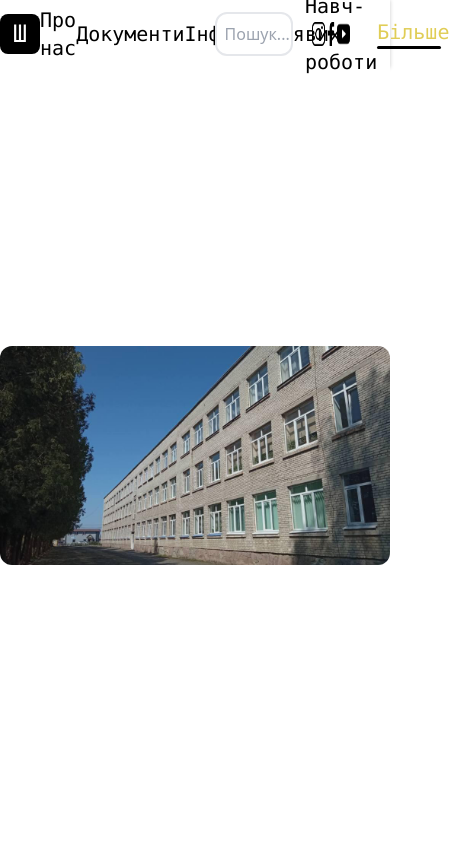
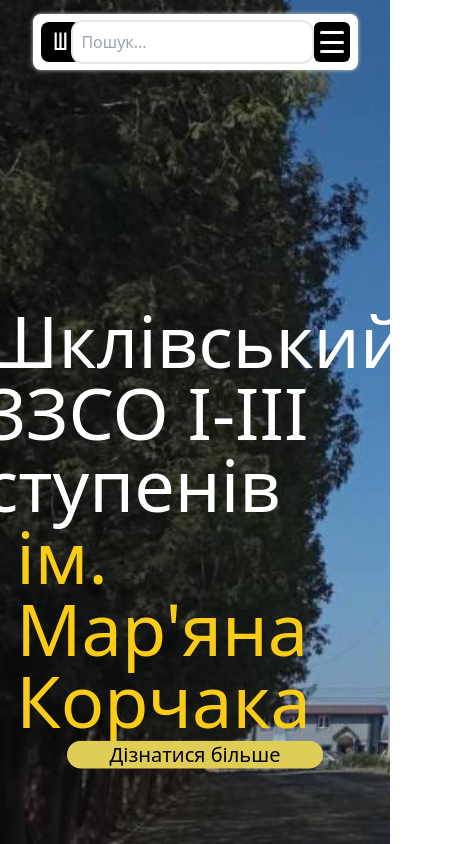
Before and after one commit to Maksimgnam/school, a React (Vite) app: page /home in a window 390 px wide. Shown: the whole page, 449 px wide, since content can reach past the window. Built offline with nearby package versions, Linux system fonts and the light colour scheme.

Commit message:
fix bug with text and change design and add adaptive to header

```diff
--- a/src/App.jsx
+++ b/src/App.jsx
@@ -3,7 +3,6 @@ import './App.css'
 import Header from './components/Header/Header';
 import Homepage from './components/HomePage/Homepage';
 import { BrowserRouter, Route, Routes } from 'react-router-dom';
-import ImagePage from './components/ImagePage/ImagePage';
 import PrePage from './components/PrePage/PrePage';
 
 
--- a/src/components/Header/Header.jsx
+++ b/src/components/Header/Header.jsx
@@ -8,35 +8,38 @@ import youtube from '../Images/youtube.png';
 
 const Header = () => {
     return (
-        <div className='h-8vh w-full shadow-header flex items-center justify-between '>
-            <div className='w-3/6  h-full flex items-center justify-around'>
+        <div className='w-full h-10vh flex items-center justify-center'>
+
+
+            <div className=' w-10/12 h-14 bg-white shadow-header flex items-center justify-between rounded-lg pl-2 header'>
+                <div className='min  h-full flex items-center '>
                     <Logo />
-                <div className='w-5/6 h-11 rounded-3xl flex  items-center justify-between '>
+                    <div className='w-auto  min-w-links h-11 rounded-3xl flex  items-center justify-between relative left-4 '>
                         <Link>
-                        <p className='text-xl font-mono'>Про нас</p>
+                            <p className='text-xl text-black font-mono'>Про нас</p>
                         </Link>
                         <Link>
-                        <p className='text-xl font-mono'>Документи</p>
+                            <p className='text-xl text-black font-mono'>Документи</p>
                         </Link>
                         <Link>
-                        <p className='text-xl font-mono'>Інформація</p>
+                            <p className='text-xl text-black font-mono'>Інформація</p>
                         </Link>
                         <Link>
-                        <p className='text-xl font-mono'>Навч-вих роботи</p>
+                            <p className='text-xl text-black font-mono'>Навч-вих роботи</p>
                         </Link>
-                    <div className='w-20  '>
+                        <a className='w-20  '>
                             <Link>
                                 <p className='text-xl text-button font-mono '>Більше</p>
                             </Link>
                             <div className='w-16 h-line bg-black rounded-lg'></div>
-                    </div>
+                        </a>
 
                     </div>
 
                 </div>
 
-            <input type="text" placeholder='Пошук...' className='w-1/5 h-11 bg-white border-2  border-gray-200 rounded-xl outline-none pl-2' />
-            <div className='w-1/5 h-11 flex items-center justify-end pr-10 '>
+                <input type="text" placeholder='Пошук...' className='w-auto h-11 bg-white border-2  border-gray-200 rounded-xl outline-none pl-2' />
+                <div className='w-1/5 h-11 flex items-center justify-end pr-10 icons  '>
                     <div className='w-10 h-10 flex items-center justify-center '>
                         <img className='w-6 h-6' src={instagram} alt="" />
                     </div>
@@ -48,7 +51,16 @@ const Header = () => {
                     </div>
 
                 </div>
+                <button className='w-10 h-10 bg-black rounded-md flex  items-center justify-center menu-btn'>
+                    <div className='w-8 h-7 flex flex-col items-center justify-around'>
+                        <div className='w-9/12 h-1px bg-white rounded-xl'></div>
+                        <div className='w-9/12 h-1px bg-white rounded-xl'></div>
+                        <div className='w-9/12 h-1px bg-white rounded-xl'></div>
+                    </div>
+
+                </button>
             </div >
+        </div>
     )
 }
 
--- a/src/components/HomePage/Homepage.jsx
+++ b/src/components/HomePage/Homepage.jsx
@@ -3,16 +3,28 @@ import { useEffect } from 'react';
 import AOS from 'aos';
 import 'aos/dist/aos.css'
 import Header from '../Header/Header';
-import ImagePage from '../ImagePage/ImagePage';
+
+
 const Homepage = () => {
     useEffect(() => {
         AOS.init({ duration: 2000 })
     }, [])
     return (
-        <div className='w-full h-full bg-white'>
+        <div className='w-full h-full bg-image' >
             <Header />
-            <ImagePage />
-        </div>
+            <div className='w-full h-90vh  flex justify-center '>
+                <div className='w-11/12 h-full flex items-center '>
+                    <div className='w-full h-80 flex flex-col items-center justify-between'>
+                        <h3 className='text-white text-7xl font-medium'>Шклівський ЗЗСО І-ІІІ ступенів </h3>
+                        <h3 className='text-yellow-400 text-7xl font-medium'>ім. Мар'яна Корчака</h3>
+                        <button className='animation w-64 h-16 text-xl font-medium  bg-button rounded-full'>Дізнатися більше</button>
+                    </div>
+
+
+                </div>
+            </div>
+
+        </div >
     )
 }
 
--- a/src/components/ImagePage/ImagePage.jsx
+++ /dev/null
@@ -1,12 +0,0 @@
-import React from 'react';
-import shkola from '../Images/shkola.jpg';
-
-const ImagePage = () => {
-    return (
-        <div className='w-full h-92vh bg-white flex items-center justify-center'>
-            <img className=' rounded-xl' src={shkola} alt="" />
-        </div>
-    )
-}
-
-export default ImagePage
--- /dev/null
+++ b/src/components/NavigationPage/NavigationPage.jsx
@@ -0,0 +1,9 @@
+import React from 'react'
+
+const NavigationPage = () => {
+    return (
+        <div className='w-full h-full bg-black'></div>
+    )
+}
+
+export default NavigationPage
--- a/src/components/PrePage/PrePage.jsx
+++ b/src/components/PrePage/PrePage.jsx
@@ -14,12 +14,12 @@ const PrePage = () => {
                 <div data-aos="fade-up" className='w-36 h-36 bg-black rounded-lg flex items-center justify-center'>
                     <p className='text-9xl text-white font-mono'>Ш</p>
                 </div>
-                <h3 data-aos="fade-up" className='text-5xl font-medium'>Шклівський ЗЗСО І-ІІІ ступенів ім. Мар'яна Корчака</h3>
-                <p data-aos="fade-up" className='text-3xl'>– навчальний заклад з українською мовою навчання, який включає три ступені освіти:</p>
+                <h3 data-aos="fade-up" className='text-5xl text-black font-medium'>Шклівський ЗЗСО І-ІІІ ступенів ім. Мар'яна Корчака</h3>
+                <p data-aos="fade-up" className='text-3xl text-black'>– навчальний заклад з українською мовою навчання, який включає три ступені освіти:</p>
                 <div className='w-2/5 h-1/5 flex flex-col items-center justify-between'>
-                    <li data-aos="fade-up" className='text-3xl font-mono'>1-4 класи–початкова школа</li>
-                    <li data-aos="fade-up" className='text-3xl font-mono'>5 – 9 класи –основна школа</li>
-                    <li data-aos="fade-up" className='text-3xl font-mono'>10-11 класи– старша школа</li>
+                    <li data-aos="fade-up" className='text-3xl text-black font-mono'>1-4 класи–початкова школа</li>
+                    <li data-aos="fade-up" className='text-3xl text-black font-mono'>5 – 9 класи –основна школа</li>
+                    <li data-aos="fade-up" className='text-3xl text-black font-mono'>10-11 класи– старша школа</li>
                 </div>
                 <div data-aos="fade-up" className='w-4/6 h-line bg-black rounded-md'></div>
                 <div className='w-64 h-16 flex items-center '>
--- a/src/index.css
+++ b/src/index.css
@@ -21,6 +21,12 @@ body {
 
 
 
+
+}
+
+.bg-image {
+  background-image: url('/shkola.jpg');
+  background-size: cover;
 }
 
 .animation {
@@ -36,3 +42,64 @@ body {
     transform: translateY(0);
   }
 }
+
+.menu-btn {
+  display: none;
+}
+
+.icons {
+  display: flex;
+}
+
+h3 {
+  font-size: 8px;
+}
+
+.min {
+  width: 60%;
+}
+
+
+@media (max-width: 1000px) {
+  a {
+    font-size: 12px;
+  }
+}
+
+@media (max-width: 900px) {
+  a {
+    display: none;
+  }
+
+  .menu-btn {
+    display: flex;
+  }
+
+  .icons {
+    display: none;
+  }
+
+  h3 {
+    font-size: 13px;
+  }
+
+  .header {
+    display: flex;
+    align-items: center;
+    justify-content: space-between;
+    padding-right: 8px;
+  }
+
+  .min {
+    width: 10%;
+  }
+
+
+
+
+
+
+
+
+
+}
--- a/tailwind.config.js
+++ b/tailwind.config.js
@@ -7,10 +7,11 @@ export default {
   theme: {
     extend: {
       height: {
-        '92vh': '92vh',
-        '8vh': '8vh',
+        '90vh': '90vh',
+        '10vh': '10vh',
         'line': '3px',
-        '94': '94%'
+        '94': '94%',
+        '1px': '3px'
       },
       boxShadow: {
         'header': '0 0 4px #ccc'
@@ -22,7 +23,12 @@ export default {
       },
       textColor: {
         'button': '#e0cd56'
+      },
+      minWidth: {
+        'links': '90%',
+
       }
+
 
     },
   },
```
Also changed, not shown: shkola.jpg (renamed from src/components/Images/shkola.jpg). Lines whose indentation alone changed are shown as unchanged.
